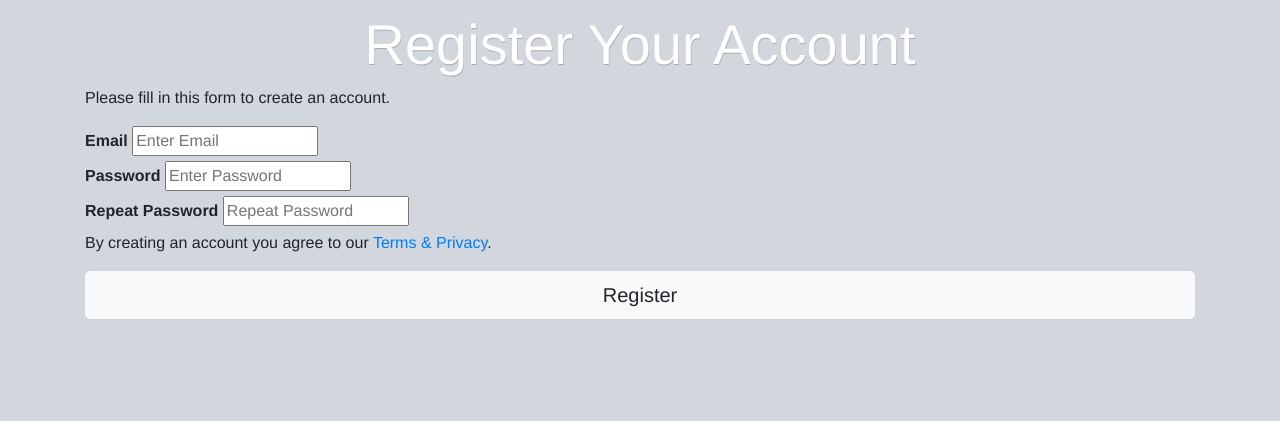
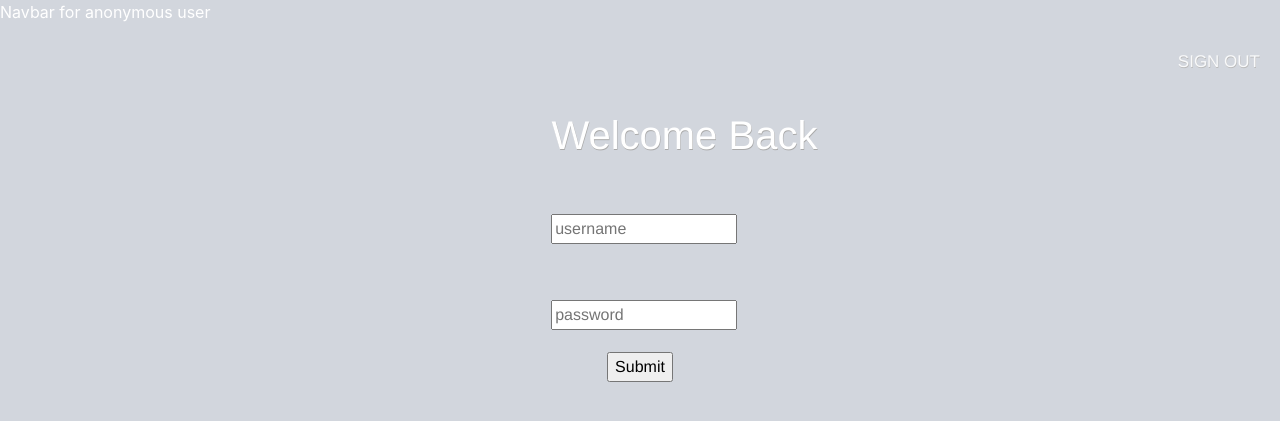
Before and after one commit to BSkrockii/GetALife, a Django app: page /login/ in a window 1280 px wide. Shown: the top 421 px of the page. Run offline with Django 3.2, Linux system fonts and the light colour scheme; some libraries are stand-ins or nearby versions.

Commit message:
minor change, mainly css

```diff
--- a/getalife/templates/life/login.html
+++ b/getalife/templates/life/login.html
@@ -1,4 +1,4 @@
-
+{% extends 'base.html' %}
 {% load static %}
 <html lang="en">
     <head>
@@ -9,32 +9,29 @@
     </head>
     {% block content %}
     <body>
+        <nav class="nav justify-content-end">
+            <a class="nav-link text-light" href="{% url 'index' %}">SIGN OUT</a>
+        </nav>
         <div class="container">
-            <div class="mainH text-center">
-                <h1 class="display-4">Register Your Account</h1>
+            <div class="text-center text-nowrap">
+                <a class="mainH"><h1>Welcome Back</h1></a>
             </div>
         </div>
         <div class="container">
-            <p>Please fill in this form to create an account.</p>
+            <form method="POST">
+                {% csrf_token %}
+                <div class="topuser text-nowrap">
+                    <a class="username"><input type="text" name="username" placeholder="username"><br></a>
+                </div>
+                <div class="toppassword">
+                    <input type="password" name="password" placeholder="password"><br>
+                </div>
+                <div class="btn-submit text-center">
+                    <input type="submit">
+                </div>
+            </form>
         </div>
-        <div class="container">
-            <label for="email"><b>Email</b></label>
-            <input type="text" placeholder="Enter Email" name="email" required>
-        </div>
-        <div class="container">
-            <label for="psw"><b>Password</b></label>
-            <input type="password" placeholder="Enter Password" name="psw" required>
-        </div>
-        <div class="container">
-            <label for="psw-repeat"><b>Repeat Password</b></label>
-            <input type="password" placeholder="Repeat Password" name="psw-repeat" required>
-        </div>
-        <div class="container">
-            <p>By creating an account you agree to our <a href="#">Terms & Privacy</a>.</p>
-        </div>
-        <div class="container">
-            <button type="submit" class="btn btn-light btn-lg btn-block">Register</button>
-        </div>
+
     </body>
     {% endblock content %}
 </html>
```
